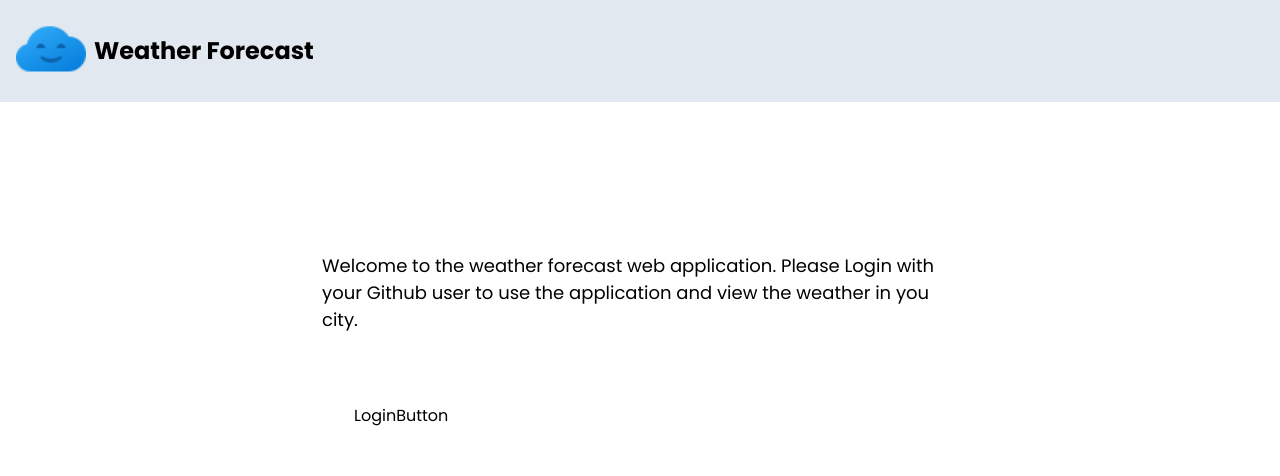
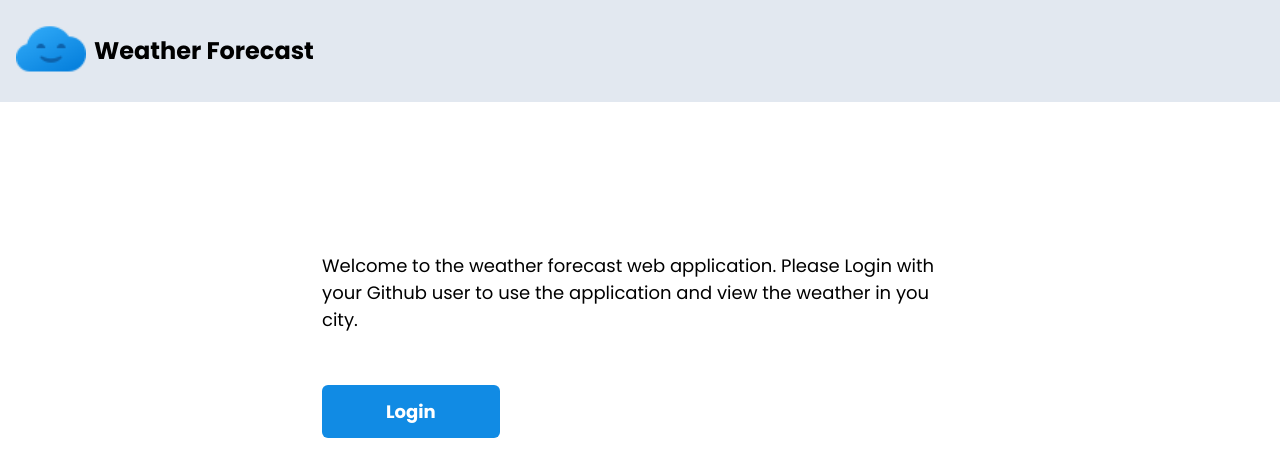
Before and after one commit to michael-padin/weather-forecast, a React (Create React App) app: page /login in a window 1280 px wide. Shown: the top 476 px of the page. Built offline with nearby package versions, Linux system fonts and the light colour scheme.

Commit message:
feat: add login button functionality

```diff
--- a/src/components/LoginButton.tsx
+++ b/src/components/LoginButton.tsx
@@ -1,9 +1,16 @@
-import React from 'react'
+import { useAuth0 } from "@auth0/auth0-react";
+import React from "react";
 
 const LoginButton = () => {
+  const { loginWithRedirect } = useAuth0();
   return (
-    <button className="px-[2rem] py-[1.2rem]">LoginButton</button>
-  )
-}
+    <button
+      className="px-[2rem] py-[.5rem] lg:px-[4rem] lg:py-[.8rem] text-[18px] bg-[#118be4] text-white rounded-md font-bold"
+      onClick={() => loginWithRedirect()}
+    >
+      Login
+    </button>
+  );
+};
 
-export default LoginButton
+export default LoginButton;
```
